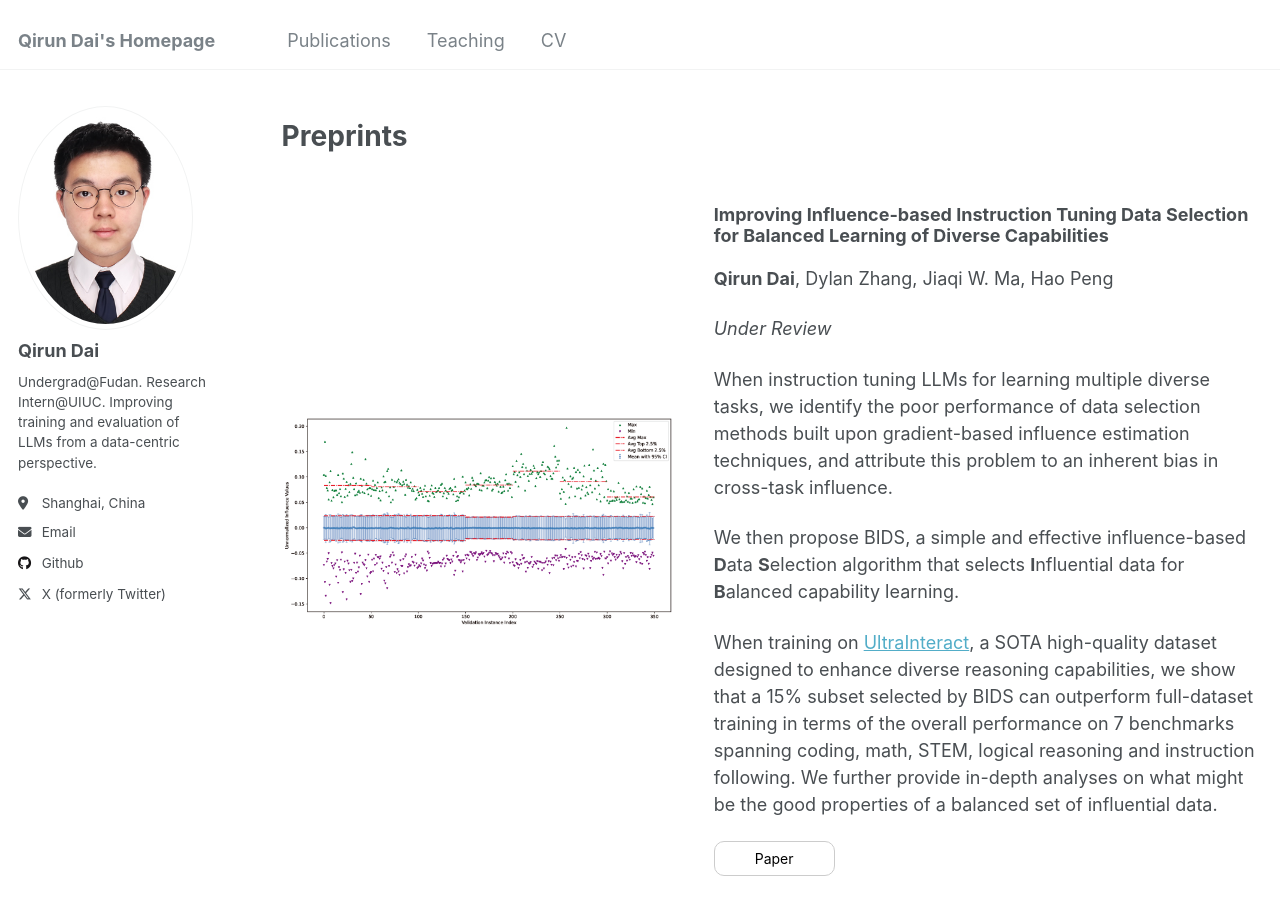
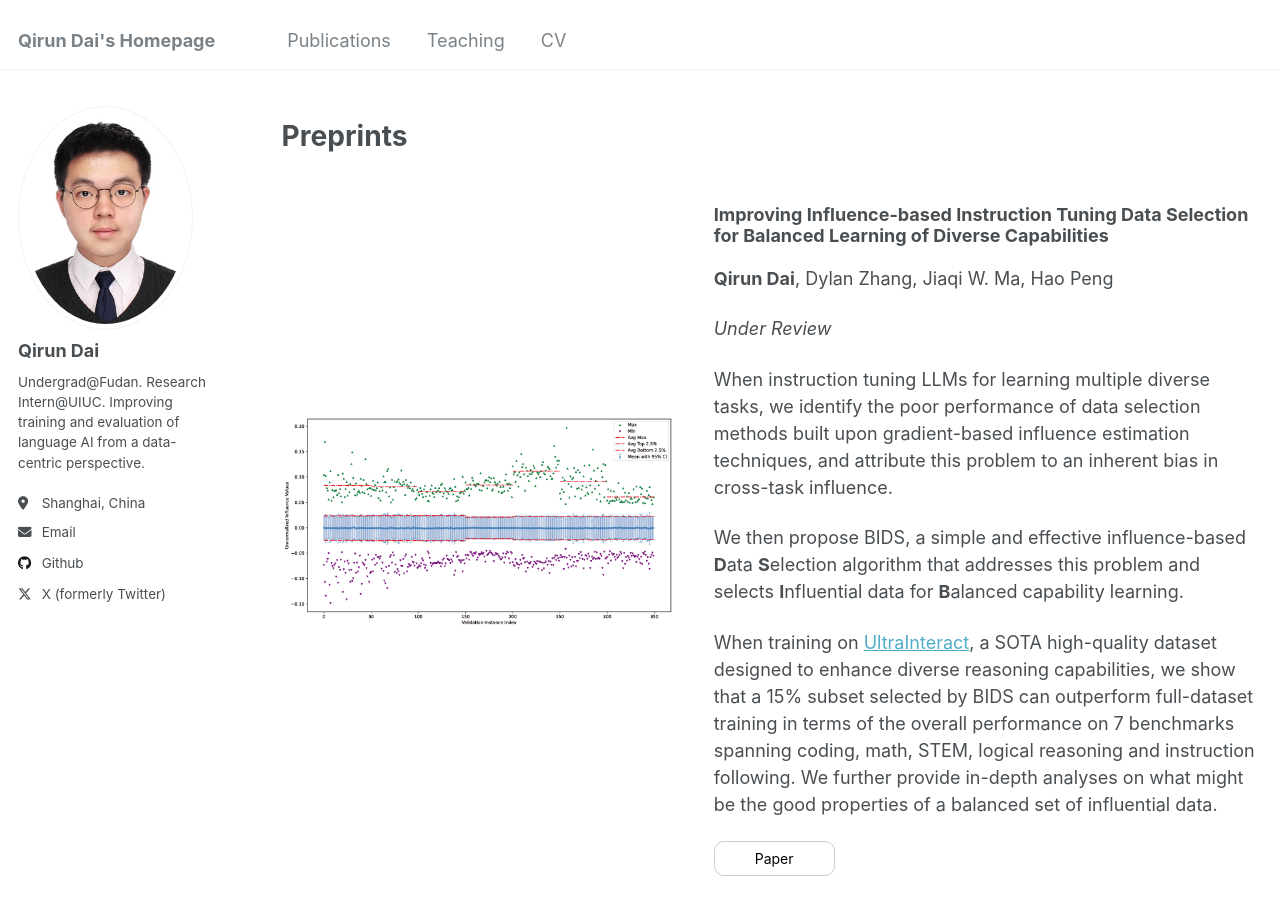
Before and after one commit to qrdai/qrdai.github.io, a Jekyll site: the page built from _pages/publications.md, in a window 1280 px wide and 900 px high. Built offline with Jekyll 4.4.1, drawn with Linux system fonts in a browser that asks for light colours; Markdown is read by kramdown in place of the engine named in the settings.

Commit message:
update cv

```diff
--- a/_config.yml
+++ b/_config.yml
@@ -11,7 +11,7 @@ locale                   : "en-US"
 title                    : "Qirun Dai's Homepage"
 title_separator          : "-"
 name                     : &name "Qirun Dai"
-description              : &description "Undergrad@Fudan. Research Intern@UIUC. Improving training and evaluation of LLMs from a data-centric perspective."
+description              : &description "Undergrad@Fudan. Research Intern@UIUC. Improving training and evaluation of language AI from a data-centric perspective."
 url                      : https://qrdai.github.io # the base hostname & protocol for your site e.g. "https://mmistakes.github.io"
 baseurl                  : "" # the subpath of your site, e.g. "/blog"
 repository               : "qrdai/qrdai.github.io"
@@ -24,7 +24,7 @@ author:
   avatar           : "profile.png"
   name             : "Qirun Dai"
   pronouns         : # example: "she/her"
-  bio              : "Undergrad@Fudan. Research Intern@UIUC. Improving training and evaluation of LLMs from a data-centric perspective."
+  bio              : "Undergrad@Fudan. Research Intern@UIUC. Improving training and evaluation of language AI from a data-centric perspective."
   location         : "Shanghai, China"
   # employer         : "Red Brick University"
   uri              : # URL
--- a/_data/navigation.yml
+++ b/_data/navigation.yml
@@ -21,7 +21,8 @@ main:
   #   url: /year-archive/
 
   - title: "CV"
-    url: /cv/
+    # url: /cv/
+    url: /files/cv_qrdai-10_24_2024.pdf
 
   # - title: "Guide"
   #   url: /markdown/
--- a/_pages/publications.md
+++ b/_pages/publications.md
@@ -20,7 +20,7 @@ author_profile: true
     <p><strong>Qirun Dai</strong>, Dylan Zhang, Jiaqi W. Ma, Hao Peng</p>
     <p><em>Under Review</em></p>
     <p>When instruction tuning LLMs for learning multiple diverse tasks, we identify the poor performance of data selection methods built upon gradient-based influence estimation techniques, and attribute this problem to an inherent bias in cross-task influence.</p>
-    <p>We then propose BIDS, a simple and effective influence-based <strong>D</strong>ata <strong>S</strong>election algorithm that selects <strong>I</strong>nfluential data for <strong>B</strong>alanced capability learning.</p>
+    <p>We then propose BIDS, a simple and effective influence-based <strong>D</strong>ata <strong>S</strong>election algorithm that addresses this problem and selects <strong>I</strong>nfluential data for <strong>B</strong>alanced capability learning.</p>
     <p>When training on <a href="https://huggingface.co/datasets/openbmb/UltraInteract_sft">UltraInteract</a>, a SOTA high-quality dataset designed to enhance diverse reasoning capabilities, we show that a 15% subset selected by BIDS can outperform full-dataset training in terms of the overall performance on 7 benchmarks spanning coding, math, STEM, logical reasoning and instruction following. We further provide in-depth analyses on what might be the good properties of a balanced set of influential data.</p>
     <div style="display: flex; margin-top: 20px;">
       <a href="{{ site.baseurl }}/files/BIDS-10_13-preprint.pdf" target="_blank" style="text-decoration: none;">
```
Also changed, not shown: _pages/cv.md (deleted, +0 -64 lines), _pages/teaching.md (+1 -1 lines), 1 other file.
